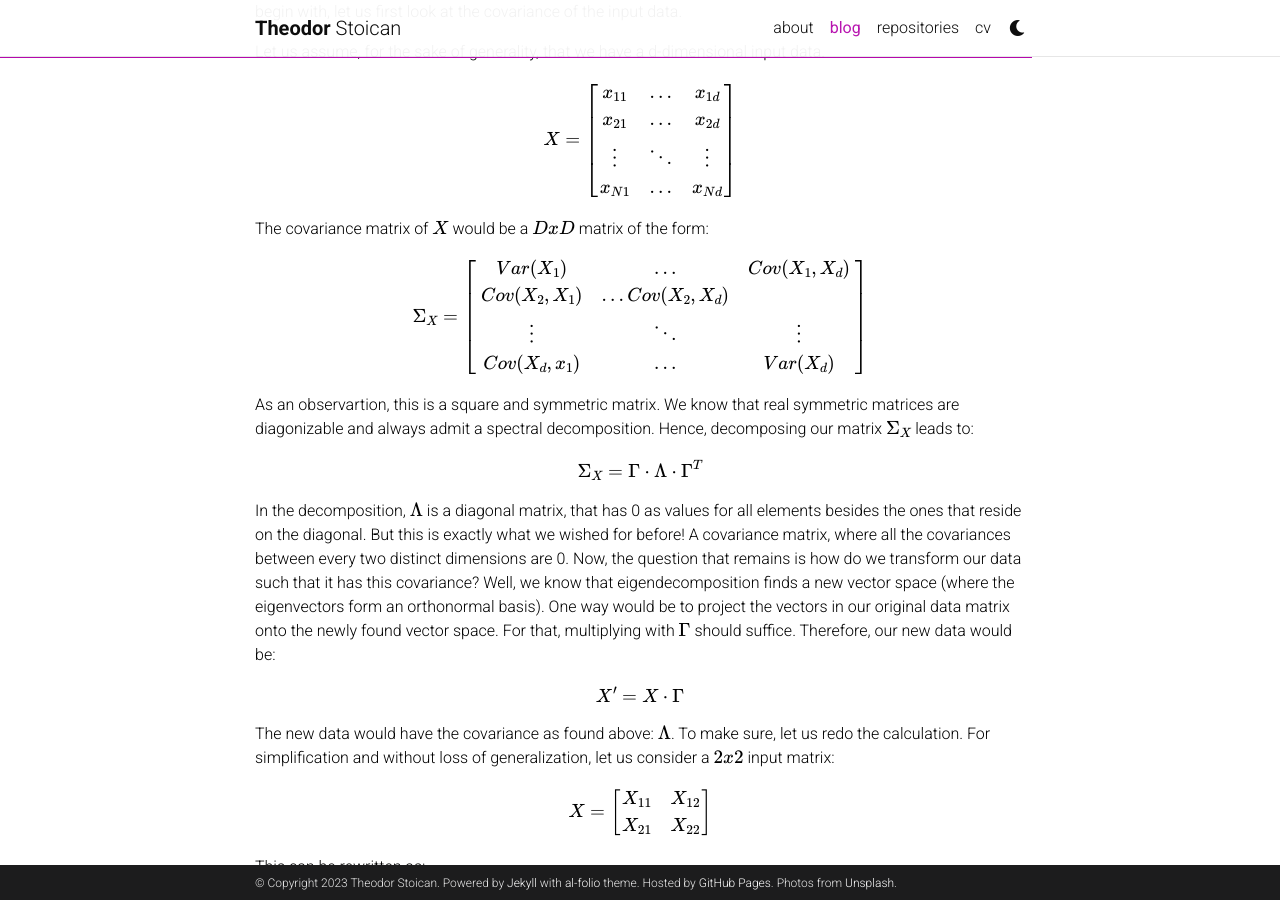
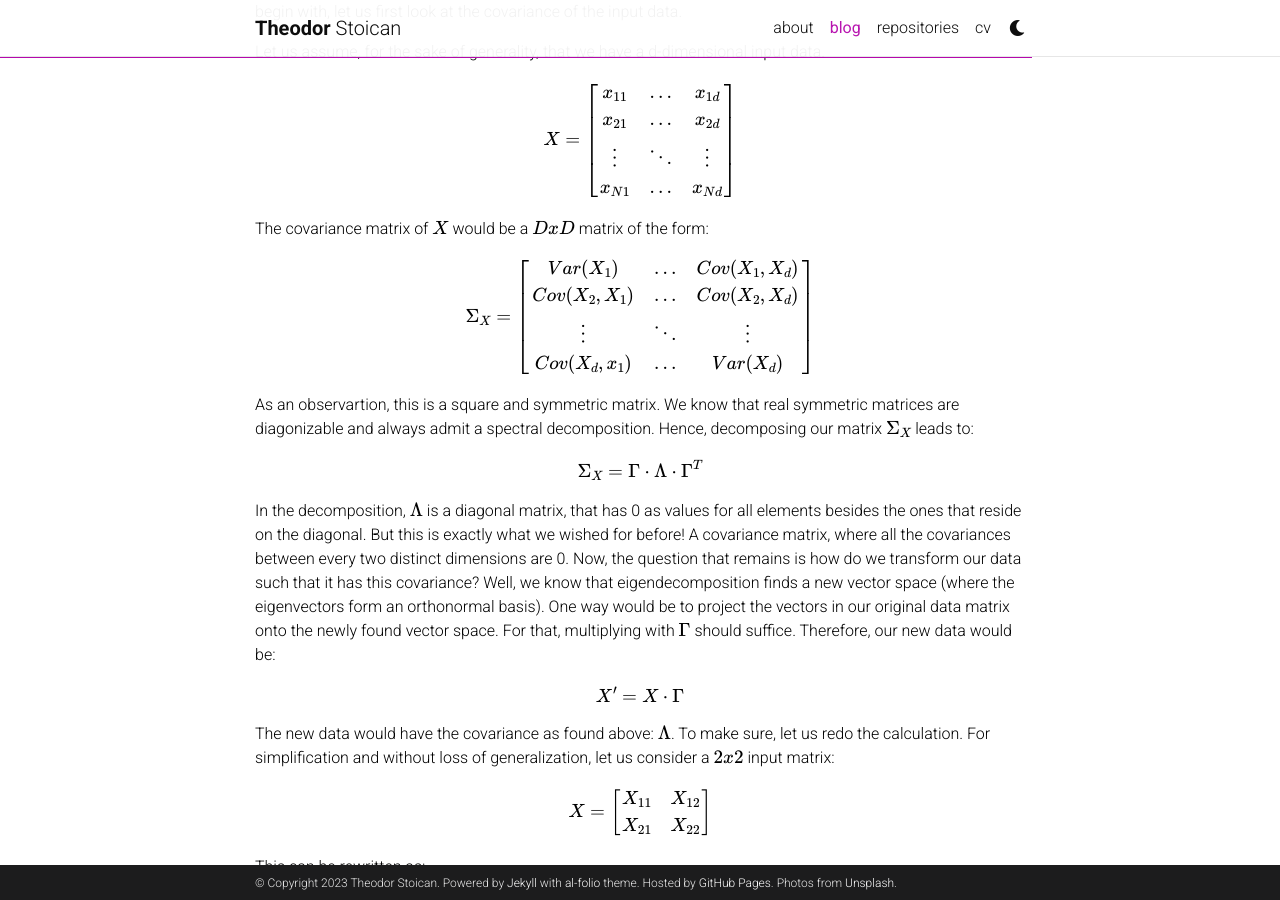
Before and after one commit to theostoican/theostoican.github.io, a Jekyll site: the page built from _posts/2022-04-06-pca.md, in a window 1280 px wide and 900 px high, scrolled down 2169 px. Built offline with Jekyll 4.4.1, drawn with Linux system fonts in a browser that asks for light colours; full-size pictures stand in for the smaller copies a plugin makes; comment, search, counter and statistics services are not loaded; a style sheet for code colours, icons or effects is not loaded.

Commit message:
Fix cov matrix.

```diff
--- a/_posts/2022-04-06-pca.md
+++ b/_posts/2022-04-06-pca.md
@@ -50,7 +50,7 @@ The covariance matrix of $$ X $$ would be a $$ D x D $$ matrix of the form:
 
 $$ \Sigma_{X} =  \left[\begin{array}{ccc}
 Var(X_1) & \ldots & Cov(X_1, X_d)\\
-Cov(X_2, X_1) & \ldots Cov(X_2, X_d)\\
+Cov(X_2, X_1) & \ldots & Cov(X_2, X_d)\\
 \vdots & \ddots & \vdots\\
 Cov(X_d, x_1) & \ldots & Var(X_d)
 \end{array}\right]$$
```
